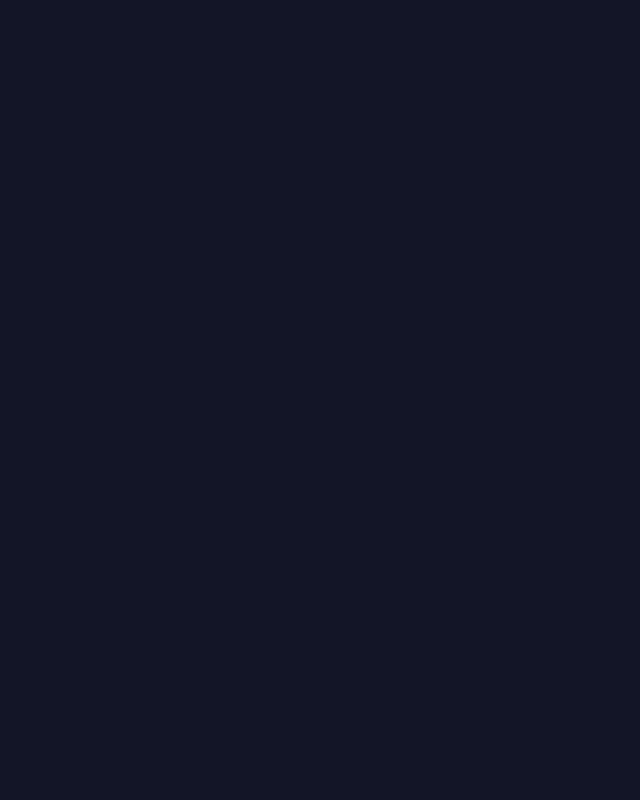
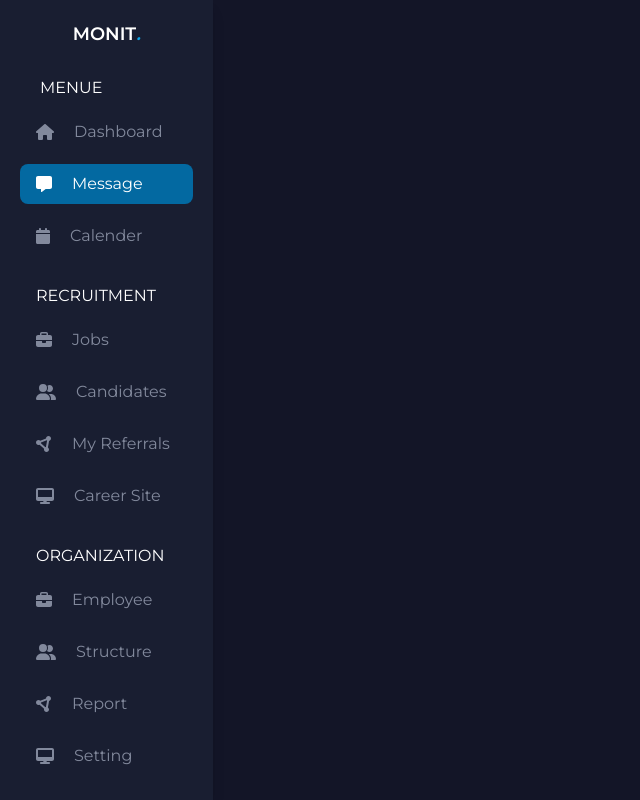
Before and after one commit to RoshanGamage01/monit, a Nuxt app: page /message in a window 1280 px wide. Before the commit this address had no page. Shown: the whole page, without its empty margins (0-640 px from the left). Built offline with nearby package versions, Linux system fonts and the light colour scheme.

Commit message:
create Dashboard nav buttons

```diff
--- a/components/SideBar.vue
+++ b/components/SideBar.vue
@@ -2,14 +2,14 @@
     <section class="bg-[#1b2133d7] shadow-lg w-full h-full flex flex-col items-center p-5">
         <div class="font-bold text-lg">MONIT<i class="text-sky-500">.</i></div>
 
-        <div class="w-full mt-5">
+        <div class="w-full mt-7">
             <div class="mb-3 ml-5">MENUE</div>
             <div class="grid gap-3">
-                <dbButtons :is-active="true">
+                <dbButtons to="/">
                     <font-awesome-icon :icon="['fas', 'house']"/>
                     Dashboard
                 </dbButtons>
-                <dbButtons>
+                <dbButtons to="/message">
                     <font-awesome-icon :icon="['fas', 'message']" />
                     Message
                 </dbButtons>
@@ -20,7 +20,7 @@
             </div>
         </div>
 
-        <div class="w-full mt-5">
+        <div class="w-full mt-7">
             <div class="mb-3 ml-4">RECRUITMENT</div>
             <div class="grid gap-3">
                 <dbButtons>
@@ -42,7 +42,7 @@
             </div>
         </div>
 
-        <div class="w-full mt-5">
+        <div class="w-full mt-7">
             <div class="mb-3 ml-4">ORGANIZATION</div>
             <div class="grid gap-3">
                 <dbButtons>
--- a/components/dbButtons.vue
+++ b/components/dbButtons.vue
@@ -1,14 +1,11 @@
 <template>
-    <div class="w-full flex items-center gap-5 py-2 px-4 rounded-lg" :class="props.isActive ? 'bg-sky-700 text-white' : 'text-[#82899c]'">
+    <NuxtLink :to="props.to" class="w-full flex items-center gap-5 py-2 px-4 rounded-lg text-[#82899c]" :active-class="'bg-sky-700 text-white'">
         <slot/>
-    </div>
+    </NuxtLink>
 </template>
 
 <script setup>
     const props = defineProps({
-        isActive: {
-            typeof: Boolean,
-            default: false
-        }
+        to: String
     })
 </script>
--- /dev/null
+++ b/pages/message.vue
@@ -0,0 +1,9 @@
+<template>
+
+</template>
+
+<script setup>
+definePageMeta({
+    layout: "dashbord"
+})
+</script>
```
